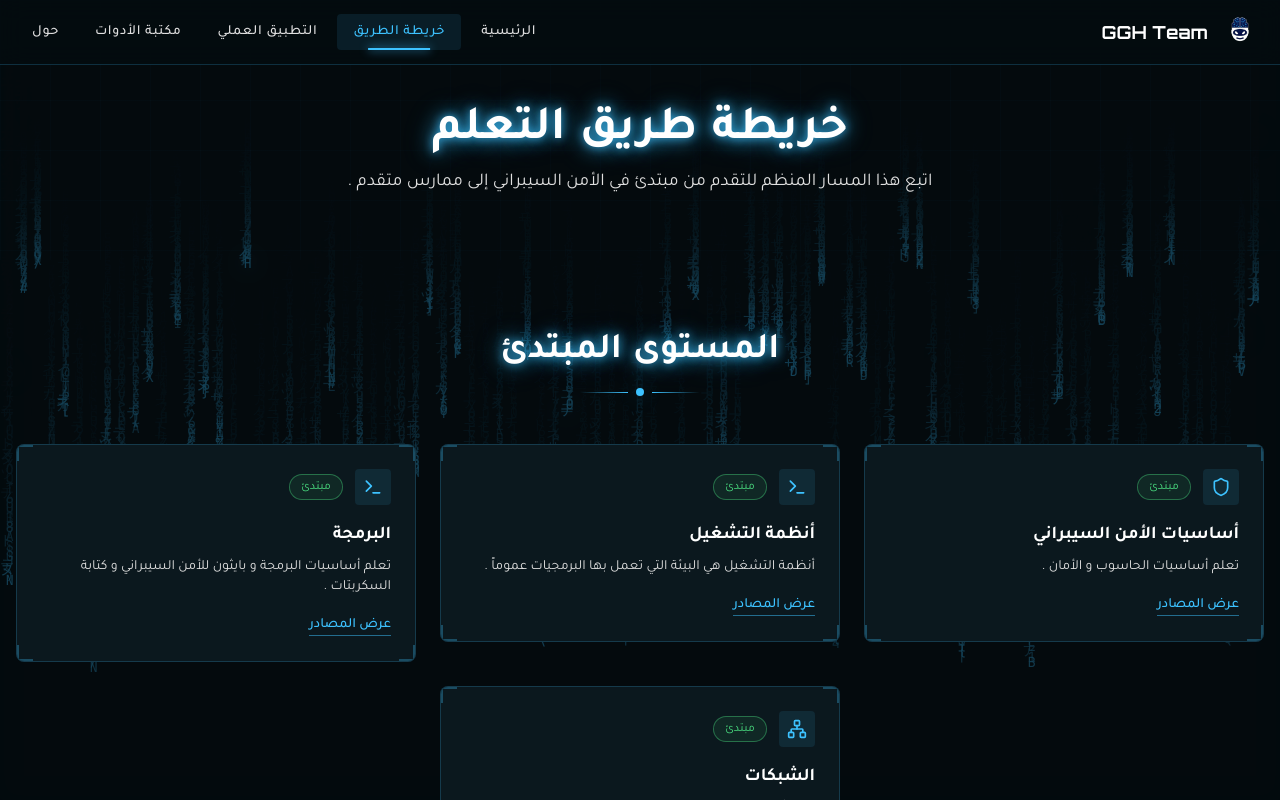
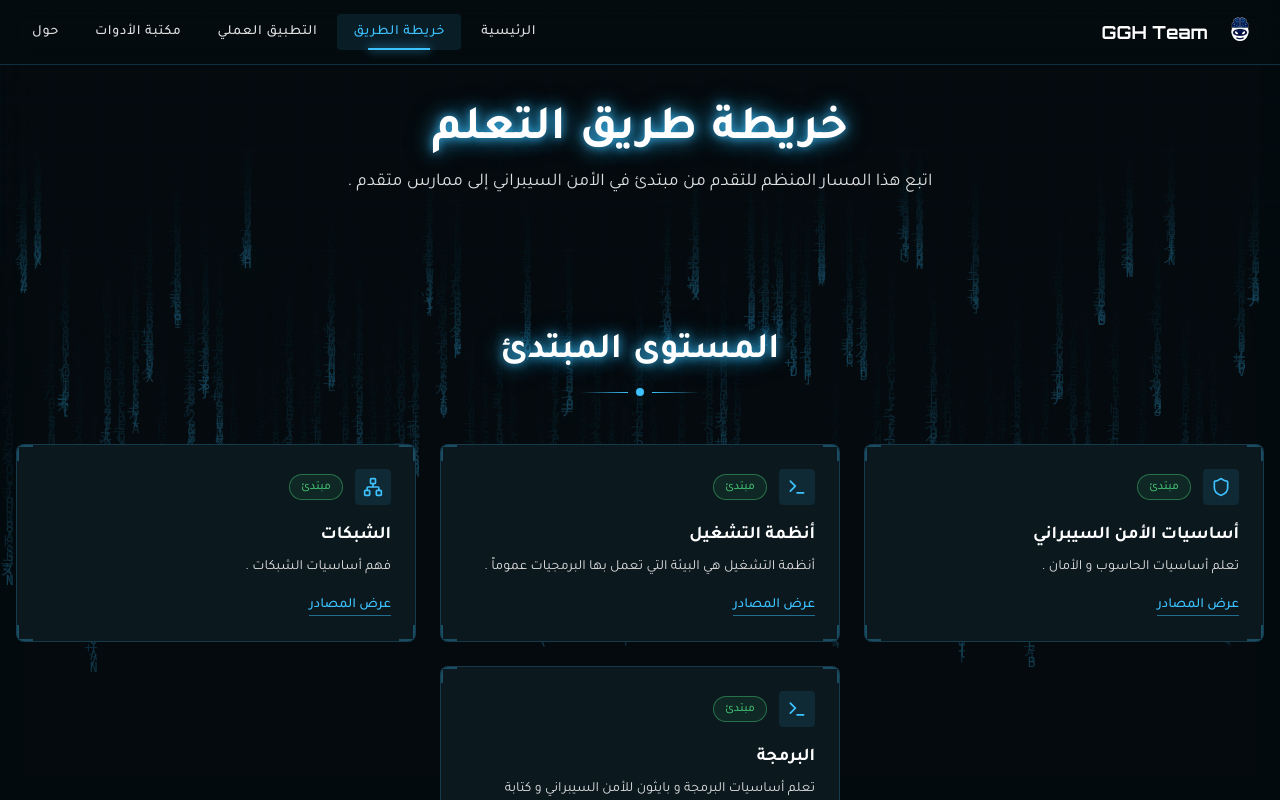
Before and after one commit to gghteam0/gghteam0.github.io, a React (Vite) app: page /roadmap in a window 1280 px wide. Shown: the top 800 px of the page. Built offline with nearby package versions, Linux system fonts and the light colour scheme.

Commit message:
Reorder beginner level: networking before programming

```diff
--- a/src/data/contentData.js
+++ b/src/data/contentData.js
@@ -2,8 +2,8 @@
 export const roadmapBeginner = [
   { title: "أساسيات الأمن السيبراني", description: "تعلم أساسيات الحاسوب و الأمان .", link: "/roadmap/cybersecurity-basics", icon: "Shield", isInternal: true },
   { title: "أنظمة التشغيل", description: "أنظمة التشغيل هي البيئة التي تعمل بها البرمجيات عموماً .", link: "/roadmap/os", icon: "Terminal", isInternal: true },
+  { title: "الشبكات", description: "فهم أساسيات الشبكات .", link: "/roadmap/networking", icon: "Network", isInternal: true },
   { title: "البرمجة", description: "تعلم أساسيات البرمجة و بايثون للأمن السيبراني و كتابة السكربتات .", link: "/roadmap/programming", icon: "Terminal", isInternal: true },
-  { title: "الشبكات", description: "فهم أساسيات الشبكات .", link: "/roadmap/networking", icon: "Network", isInternal: true },
 ]
 
 export const roadmapIntermediate = [
```
